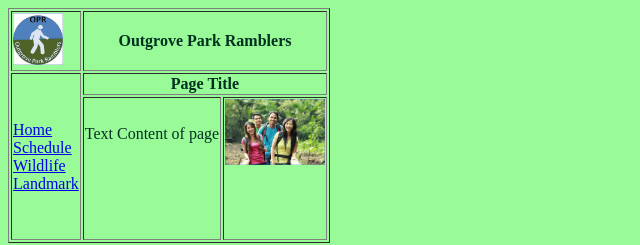
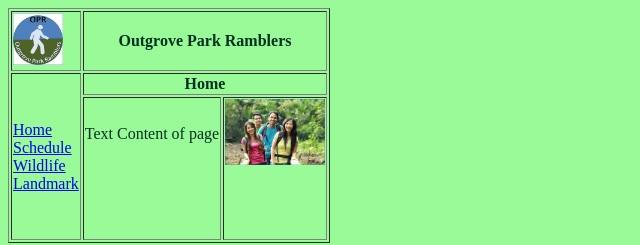
Before and after one commit to HenryCpr/ICT-EGI, a plain HTML site: page Task WA1/index.html in a window 1280 px wide. Shown: the full height of the page, 0-640 px from the left. Drawn offline with Linux system fonts and the light colour scheme.

Commit message:
Updated Name

```diff
--- a/Task WA1/index.html
+++ b/Task WA1/index.html
@@ -13,7 +13,7 @@
         </tr>
         <tr>
             <td rowspan="2"><a href="#">Home</a><br><a href="./schedule.html">Schedule</a><br><a href="./wildlife.html">Wildlife</a><br><a href="./landmark.html">Landmark</a></td>
-            <td colspan="2" style="text-align: center;"><b>Page Title</b></td>
+            <td colspan="2" style="text-align: center;"><b>Home</b></td>
         </tr>
         <tr>
             <td style="padding-bottom: 70px; text-align: center;">Text Content of page</td>
```
Also changed, not shown: Task WA1/landmark.html (+1 -1 lines), Task WA1/schedule.html (+1 -1 lines), Task WA1/wildlife.html (+1 -1 lines).
